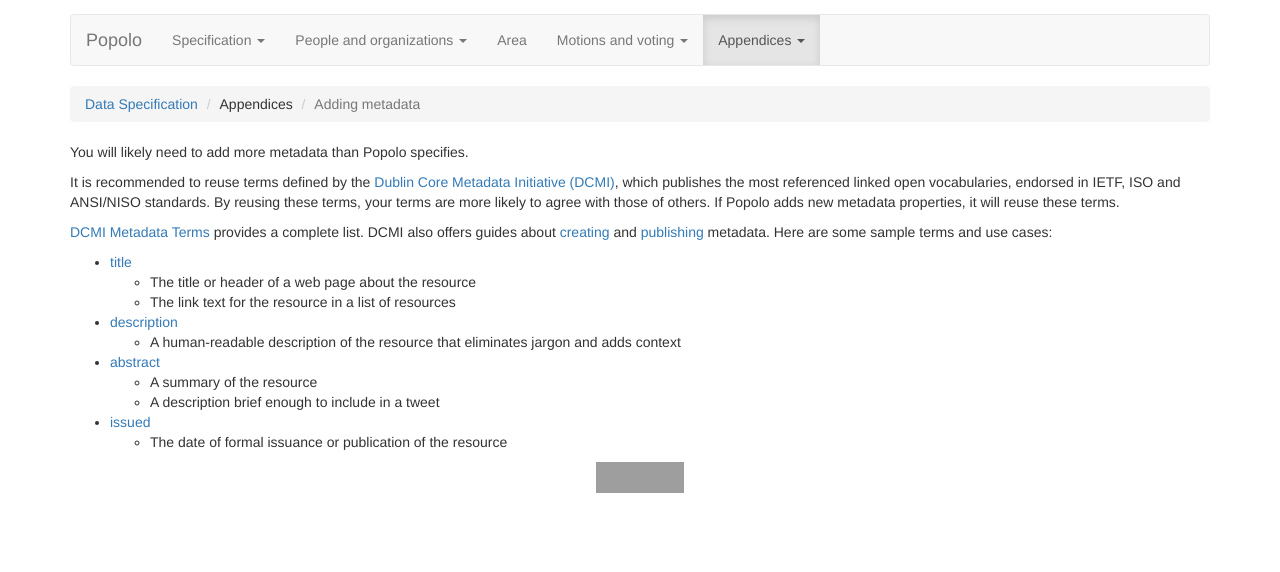
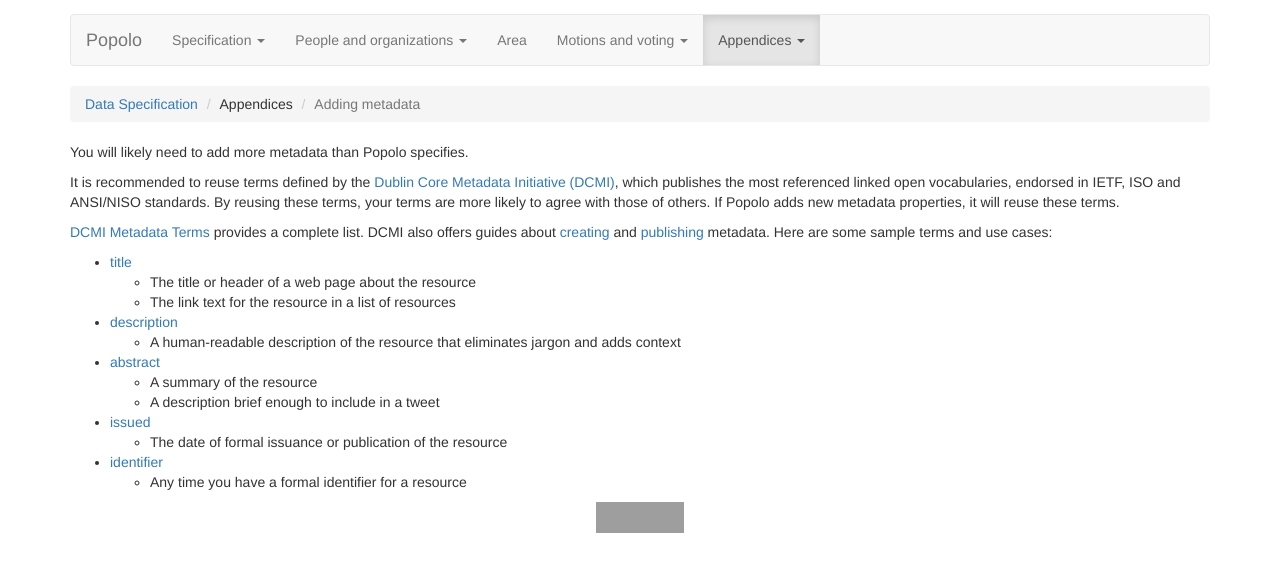
Before and after one commit to popolo-project/popolo-spec, a Jekyll site: the page built from appendices/adding-metadata.md, in a window 1280 px wide. Shown: the top 572 px of the page. Built offline with Jekyll 4.4.1, drawn with Linux system fonts in a browser that asks for light colours; nearby versions of some CDN libraries; Markdown is read by kramdown in place of the engine named in the settings; grey boxes are pictures that could not be loaded.

Commit message:
add identifier to adding metadata appendix

```diff
--- a/appendices/adding-metadata.md
+++ b/appendices/adding-metadata.md
@@ -27,3 +27,5 @@
   * A description brief enough to include in a tweet
 * [issued](http://dublincore.org/documents/dcmi-terms/#terms-issued)
   * The date of formal issuance or publication of the resource
+* [identifier](http://dublincore.org/documents/dcmi-terms/#terms-identifier)
+  * Any time you have a formal identifier for a resource
```
Also changed, not shown: appendices/examples.md (+2 -0 lines).
